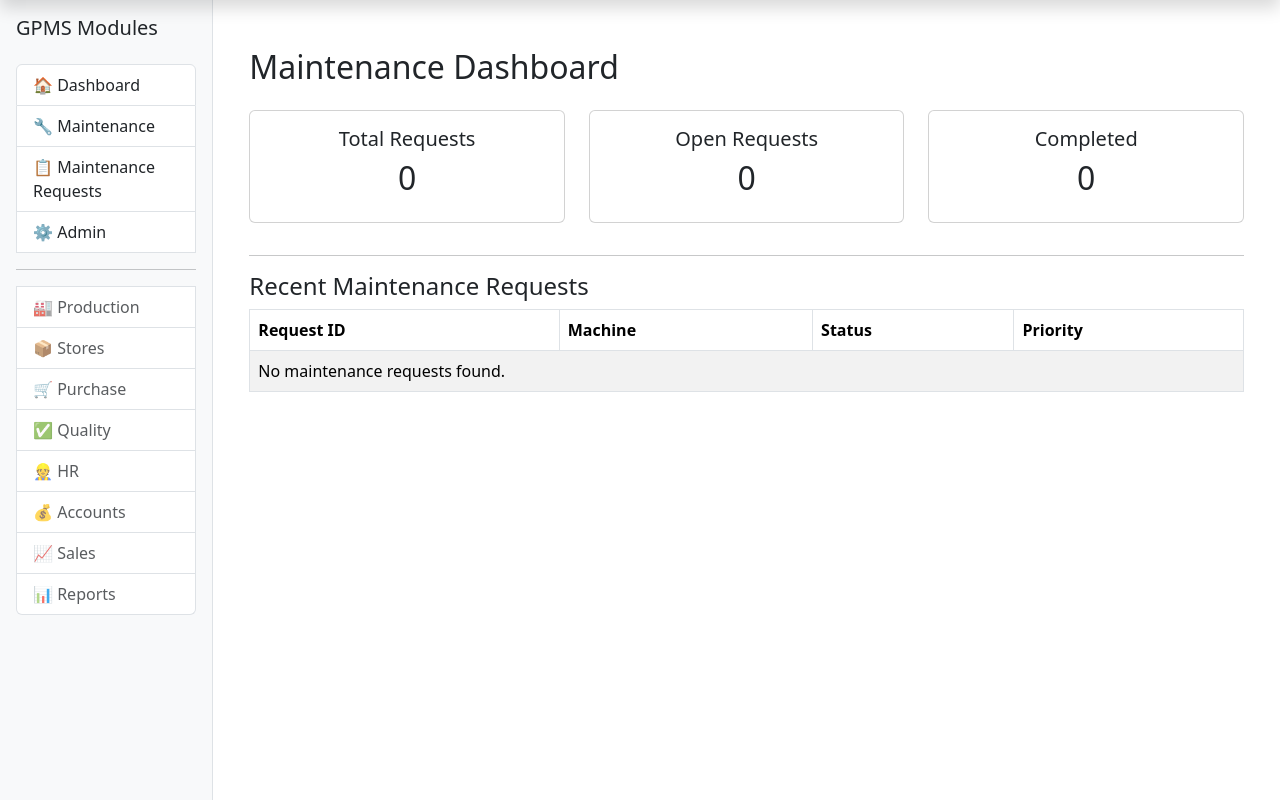
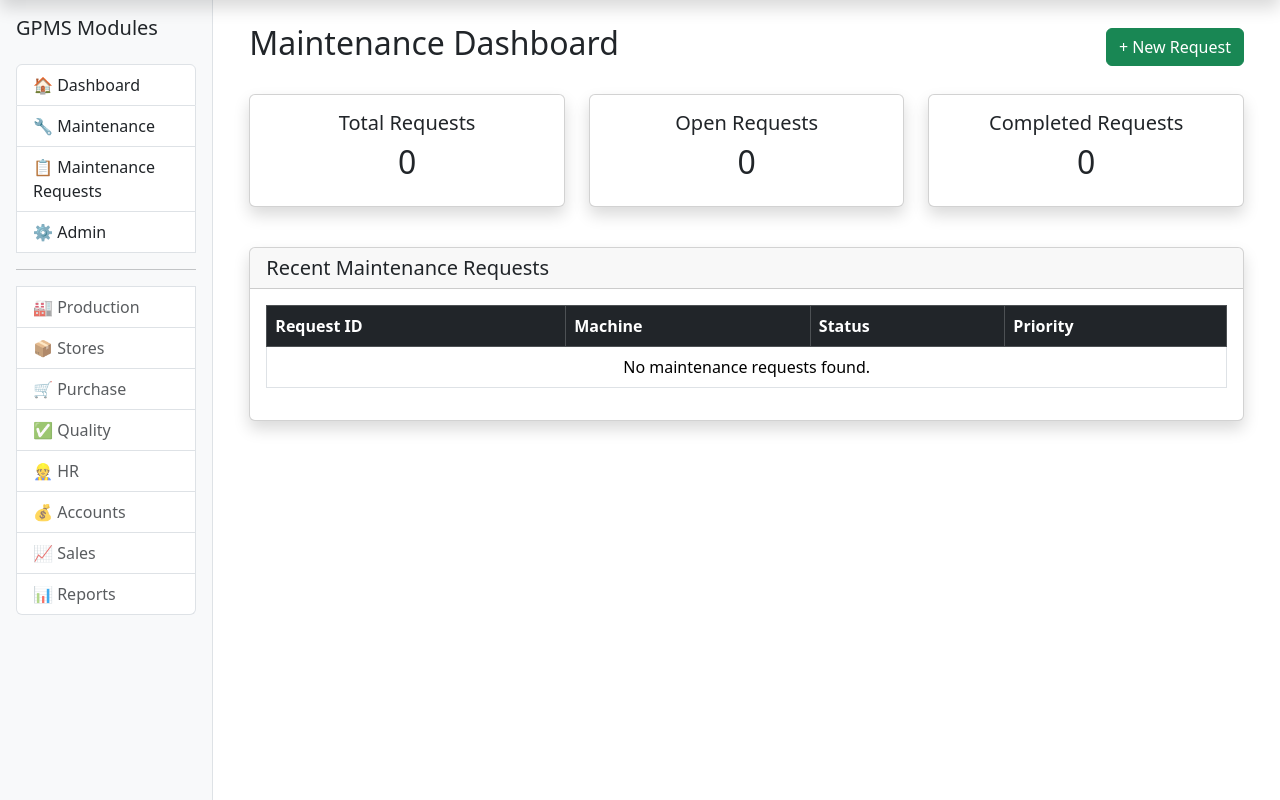
Before and after one commit to dineshmail/gpms-genlite, a Django app: page /maintenance/ in a window 1280 px wide. Shown: the part 56-856 px from the top of the page. Run offline with Django 5.2, Linux system fonts and the light colour scheme; data that the repository does not hold is empty.

Commit message:
GPMS Foundation Step 3E Maintenance dashboard migrated

```diff
--- a/maintenance/templates/maintenance/dashboard.html
+++ b/maintenance/templates/maintenance/dashboard.html
@@ -1,57 +1,105 @@
 {% extends "base.html" %}
+
+{% block title %}
+Maintenance Dashboard
+{% endblock %}
 
 {% block content %}
 
-<div class="container mt-4">
+<div class="container-fluid">
 
-    <h2 class="mb-4">
-        Maintenance Dashboard
-    </h2>
+    <div class="d-flex justify-content-between align-items-center mb-4">
+
+        <h2>Maintenance Dashboard</h2>
+
+        <a href="{% url 'maintenance_request_create' %}"
+           class="btn btn-success">
+
+            + New Request
+
+        </a>
+
+    </div>
 
     <div class="row">
 
         <div class="col-md-4">
-            <div class="card text-center mb-3">
+
+            <div class="card shadow text-center mb-3">
+
                 <div class="card-body">
+
                     <h5>Total Requests</h5>
+
                     <h2>{{ total_requests }}</h2>
-                </div>
-            </div>
-        </div>
 
-        <div class="col-md-4">
-            <div class="card text-center mb-3">
-                <div class="card-body">
-                    <h5>Open Requests</h5>
-                    <h2>{{ open_requests }}</h2>
-                </div>
-            </div>
-        </div>
-
-        <div class="col-md-4">
-            <div class="card text-center mb-3">
-                <div class="card-body">
-                    <h5>Completed</h5>
-                    <h2>{{ completed_requests }}</h2>
-                </div>
-            </div>
                 </div>
 
             </div>
 
-    <hr>
+        </div>
 
-    <h4>Recent Maintenance Requests</h4>
+        <div class="col-md-4">
 
-    <table class="table table-bordered table-striped">
+            <div class="card shadow text-center mb-3">
 
-        <thead>
+                <div class="card-body">
+
+                    <h5>Open Requests</h5>
+
+                    <h2>{{ open_requests }}</h2>
+
+                </div>
+
+            </div>
+
+        </div>
+
+        <div class="col-md-4">
+
+            <div class="card shadow text-center mb-3">
+
+                <div class="card-body">
+
+                    <h5>Completed Requests</h5>
+
+                    <h2>{{ completed_requests }}</h2>
+
+                </div>
+
+            </div>
+
+        </div>
+
+    </div>
+
+    <div class="card shadow mt-4">
+
+        <div class="card-header">
+
+            <h5 class="mb-0">
+
+                Recent Maintenance Requests
+
+            </h5>
+
+        </div>
+
+        <div class="card-body">
+
+            <table class="table table-hover table-bordered">
+
+                <thead class="table-dark">
+
                     <tr>
+
                         <th>Request ID</th>
                         <th>Machine</th>
                         <th>Status</th>
                         <th>Priority</th>
+
                     </tr>
+
                 </thead>
 
                 <tbody>
@@ -59,18 +107,27 @@
                     {% for request in recent_requests %}
 
                     <tr>
+
                         <td>{{ request.request_id }}</td>
+
                         <td>{{ request.machine_name }}</td>
+
                         <td>{{ request.status }}</td>
+
                         <td>{{ request.priority }}</td>
+
                     </tr>
 
                     {% empty %}
 
                     <tr>
-                <td colspan="4">
+
+                        <td colspan="4" class="text-center">
+
                             No maintenance requests found.
+
                         </td>
+
                     </tr>
 
                     {% endfor %}
@@ -81,4 +138,8 @@
 
         </div>
 
+    </div>
+
+</div>
+
 {% endblock %}
```
Lines whose indentation alone changed are shown as unchanged.
